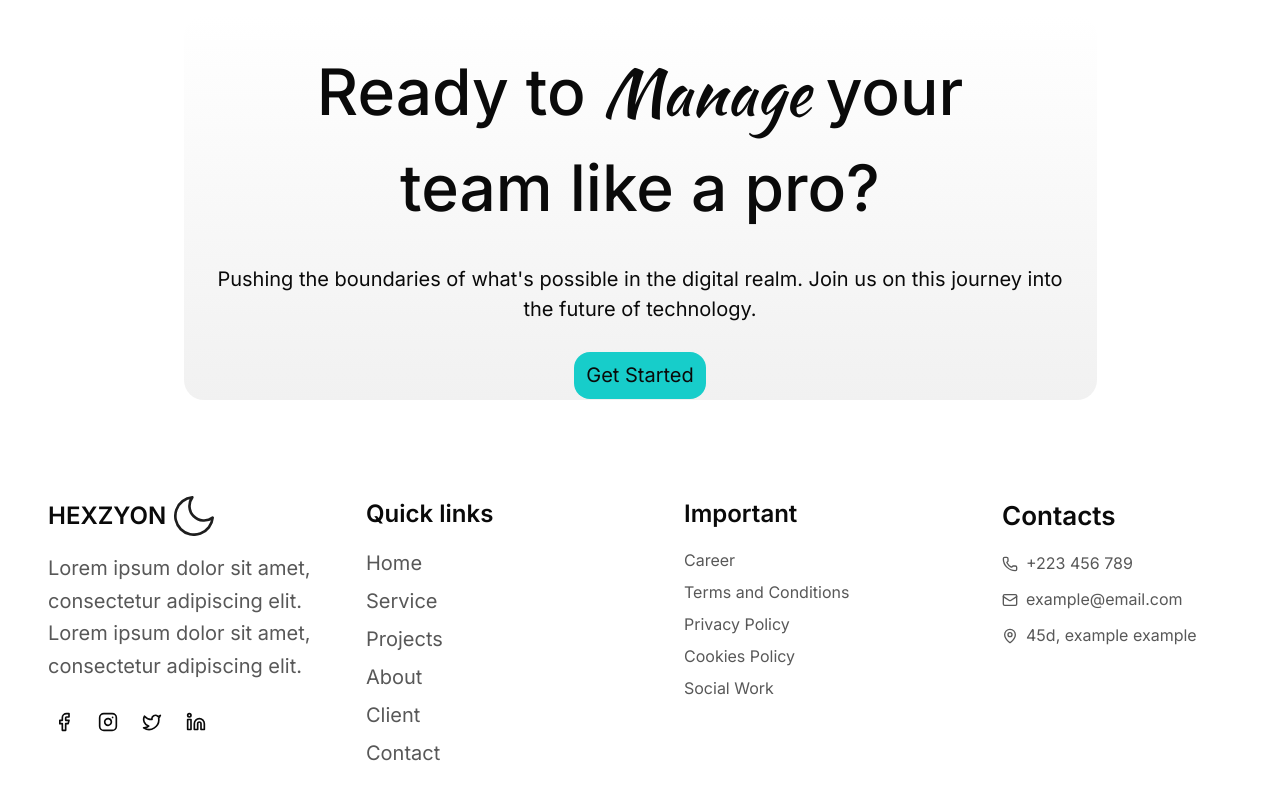
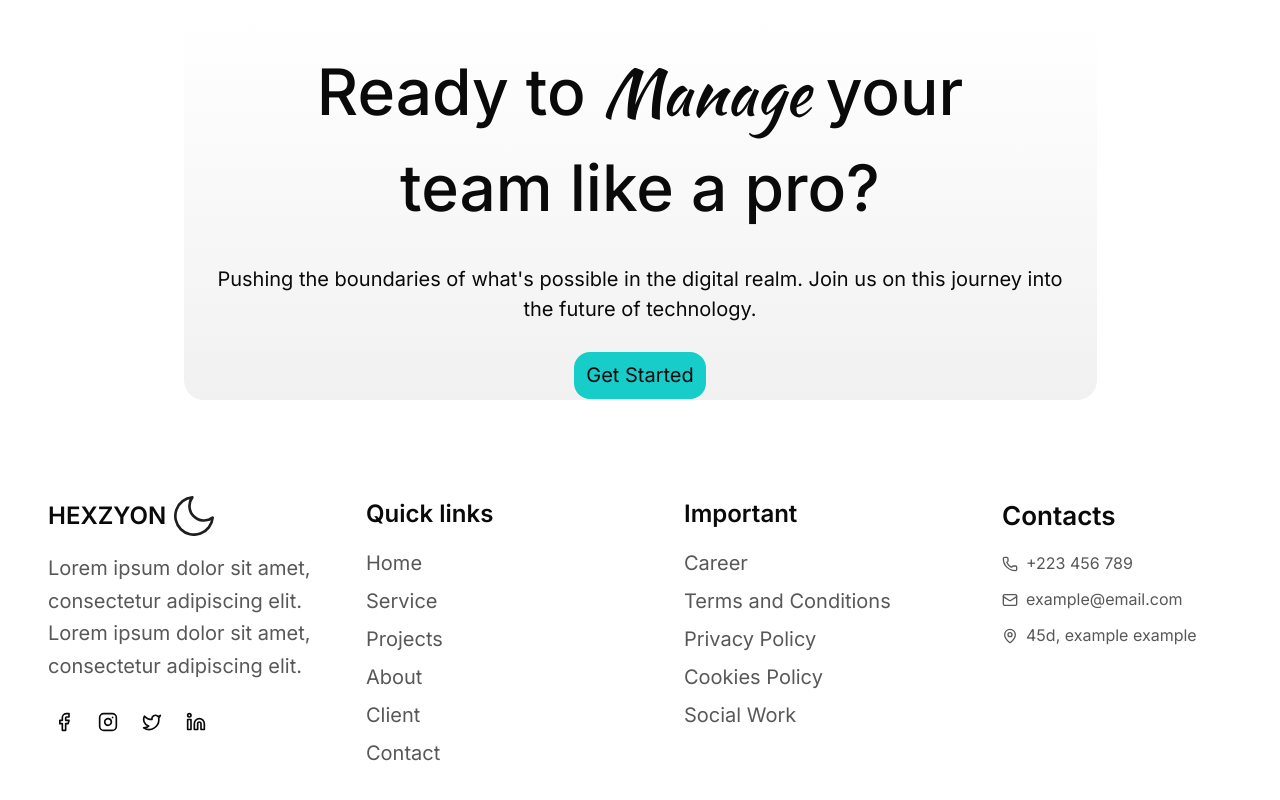
Before and after one commit to Roshen-Perera/ceylon-developers-portfolio, a Next.js app: page / in a window 1280 px wide. Shown: the part 7589-8389 px from the top of the page. Built offline with nearby package versions, Linux system fonts and the light colour scheme.

Commit message:
Refactor Important section in Footer to use P component for consistency

```diff
--- a/components/footer.tsx
+++ b/components/footer.tsx
@@ -87,29 +87,37 @@ const Footer = () => {
           <H5 className="mb-4">Important</H5>
           <ul className="space-y-2 text-(--footer-link)">
             <li>
+              <P>
               <a href="#">
                 Career
               </a>
+              </P>
             </li>
             <li>
+              <P>
               <a href="#">
                 Terms and Conditions
               </a>
+              </P>
             </li>
             <li>
+              <P>
               <a href="#">
                 Privacy Policy
               </a>
+              </P>
             </li>
             <li>
+              <P>
               <a href="#">
                 Cookies Policy
               </a>
+              </P>
             </li>
             <li>
-              <a href="#">
-                Social Work
-              </a>
+              <P>
+                <a href="#">Social Work</a>
+              </P>
             </li>
           </ul>
         </div>
```
